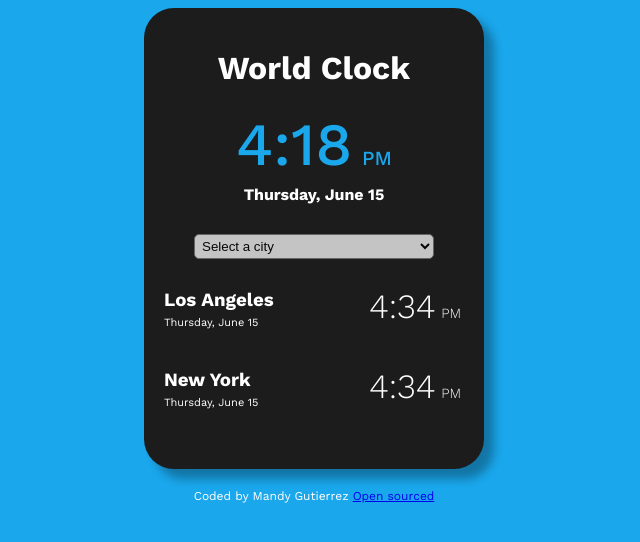
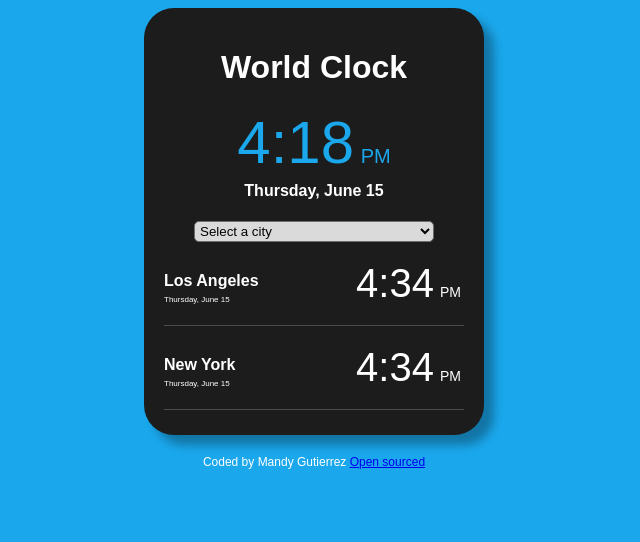
Before and after one commit to Mandyguti20/World-Clock-Project, a plain HTML site: page index.html in a window 1280 px wide. Shown: the whole page, without its empty margins (326-966 px from the left). Drawn offline with nearby package versions, Linux system fonts and the light colour scheme.

Commit message:
Added spacing and additional styling

```diff
--- a/src/styles.css
+++ b/src/styles.css
@@ -1,12 +1,14 @@
 body {
     background-color: #1aa7ec;
     color: white;
-    font-family: 'Work Sans', sans-serif;
+    font-family: sans-serif;
+    min-width: 280px;
 }
 
 .container {
     text-align: center;
     max-width: 300px;
+    min-width: min-content;
     margin: 0 auto;
     background-color: #1c1c1c;
     padding: 20px;
@@ -36,30 +38,36 @@ select {
     display: block;
     width: 80%;
     border-radius: 5px;
-    padding: 3px;
-    opacity: 0.8;
-    margin-top: 30px;
-    margin-bottom: 60px;
+    padding: 1px;
+    opacity: 0.9;
+    margin-top: 10px;
+    margin-bottom: 20px;
 }
 
 h3.city-heading {
-    margin: 30px auto 5px ;
+    margin: 30px auto 5px;
+    font-size: 16px;
 }
 
 .city {
     text-align: left;
-    margin-top: -30px;
+    margin: 5px auto 5px;
+    border-bottom: 1px solid rgba(254, 254, 254, 0.205);
+    display: block;
+    padding-bottom: 3px;
+    width: auto;
+    height: 50px;
 }
 
 .city-date {
-    font-size: 11px;
+    font-size: 8px;
 }
 
 .city-time {
     text-align: right;
     position: relative;
     top: -43px;
-    font-size: 34px;
+    font-size: 40px;
     font-weight: 300;
 }
 
```
